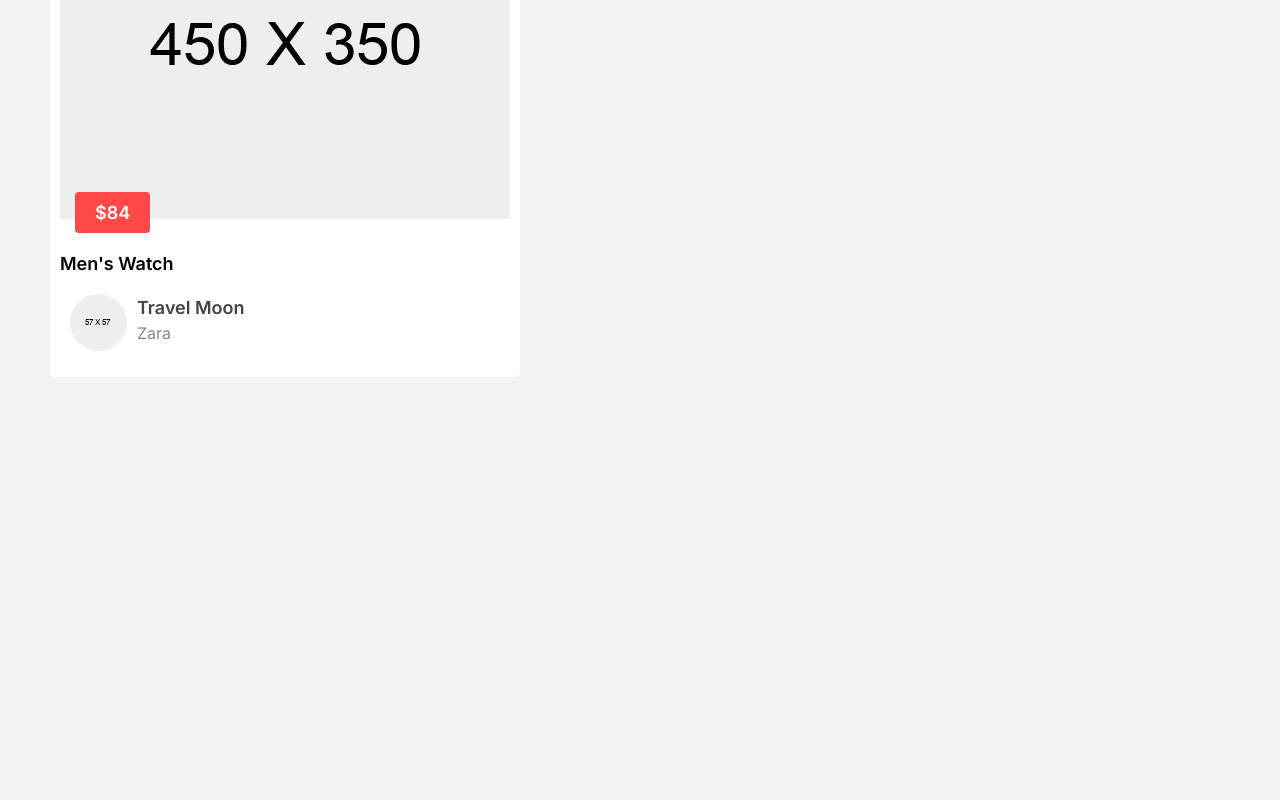
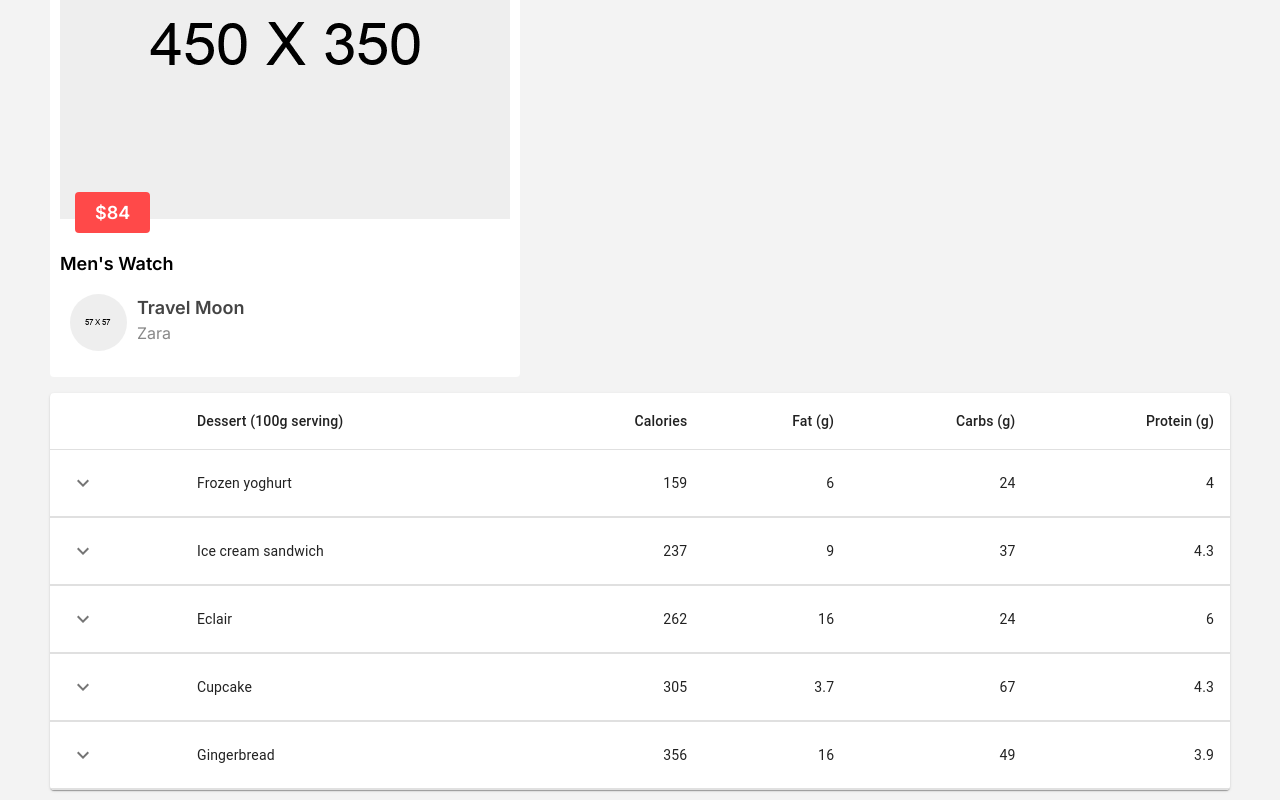
Before and after one commit to Haris-mlna/andaru-partners, a React (Create React App) app: page / in a window 1280 px wide. Shown: the part 4904-5704 px from the top of the page. Before the commit the page ends 5291 px from the top, so only its background shows below. Built offline with nearby package versions, Linux system fonts and the light colour scheme.

Commit message:
update table.jsx

```diff
--- /dev/null
+++ b/src/components/Organism/table/table.jsx
@@ -0,0 +1,153 @@
+import * as React from 'react';
+import PropTypes from 'prop-types';
+import Box from '@mui/material/Box';
+import Collapse from '@mui/material/Collapse';
+import IconButton from '@mui/material/IconButton';
+import Table from '@mui/material/Table';
+import TableBody from '@mui/material/TableBody';
+import TableCell from '@mui/material/TableCell';
+import TableContainer from '@mui/material/TableContainer';
+import TableHead from '@mui/material/TableHead';
+import TableRow from '@mui/material/TableRow';
+import Typography from '@mui/material/Typography';
+import Paper from '@mui/material/Paper';
+import KeyboardArrowDownIcon from '@mui/icons-material/KeyboardArrowDown';
+import KeyboardArrowUpIcon from '@mui/icons-material/KeyboardArrowUp';
+
+function createData(name, calories, fat, carbs, protein, price) {
+  return {
+    name,
+    calories,
+    fat,
+    carbs,
+    protein,
+    price,
+    history: [
+      {
+        date: '2020-01-05',
+        customerId: '11091700',
+        amount: 3,
+      },
+      {
+        date: '2020-01-02',
+        customerId: 'Anonymous',
+        amount: 1,
+      },
+    ],
+  };
+}
+
+function Row(props) {
+  const { row } = props;
+  const [open, setOpen] = React.useState(false);
+
+  return (
+    <React.Fragment>
+      <TableRow sx={{ '& > *': { borderBottom: 'unset' } }}>
+        <TableCell>
+          <IconButton
+            aria-label="expand row"
+            size="small"
+            onClick={() => setOpen(!open)}
+          >
+            {open ? <KeyboardArrowUpIcon /> : <KeyboardArrowDownIcon />}
+          </IconButton>
+        </TableCell>
+        <TableCell component="th" scope="row">
+          {row.name}
+        </TableCell>
+        <TableCell align="right">{row.calories}</TableCell>
+        <TableCell align="right">{row.fat}</TableCell>
+        <TableCell align="right">{row.carbs}</TableCell>
+        <TableCell align="right">{row.protein}</TableCell>
+      </TableRow>
+      <TableRow>
+        <TableCell style={{ paddingBottom: 0, paddingTop: 0 }} colSpan={6}>
+          <Collapse in={open} timeout="auto" unmountOnExit>
+            <Box sx={{ margin: 1 }}>
+              <Typography variant="h6" gutterBottom component="div">
+                History
+              </Typography>
+              <Table size="small" aria-label="purchases">
+                <TableHead>
+                  <TableRow>
+                    <TableCell>Date</TableCell>
+                    <TableCell>Customer</TableCell>
+                    <TableCell align="right">Amount</TableCell>
+                    <TableCell align="right">Total price ($)</TableCell>
+                  </TableRow>
+                </TableHead>
+                <TableBody>
+                  {row.history.map((historyRow) => (
+                    <TableRow key={historyRow.date}>
+                      <TableCell component="th" scope="row">
+                        {historyRow.date}
+                      </TableCell>
+                      <TableCell>{historyRow.customerId}</TableCell>
+                      <TableCell align="right">{historyRow.amount}</TableCell>
+                      <TableCell align="right">
+                        {Math.round(historyRow.amount * row.price * 100) / 100}
+                      </TableCell>
+                    </TableRow>
+                  ))}
+                </TableBody>
+              </Table>
+            </Box>
+          </Collapse>
+        </TableCell>
+      </TableRow>
+    </React.Fragment>
+  );
+}
+
+Row.propTypes = {
+  row: PropTypes.shape({
+    calories: PropTypes.number.isRequired,
+    carbs: PropTypes.number.isRequired,
+    fat: PropTypes.number.isRequired,
+    history: PropTypes.arrayOf(
+      PropTypes.shape({
+        amount: PropTypes.number.isRequired,
+        customerId: PropTypes.string.isRequired,
+        date: PropTypes.string.isRequired,
+      }),
+    ).isRequired,
+    name: PropTypes.string.isRequired,
+    price: PropTypes.number.isRequired,
+    protein: PropTypes.number.isRequired,
+  }).isRequired,
+};
+
+const rows = [
+  createData('Frozen yoghurt', 159, 6.0, 24, 4.0, 3.99),
+  createData('Ice cream sandwich', 237, 9.0, 37, 4.3, 4.99),
+  createData('Eclair', 262, 16.0, 24, 6.0, 3.79),
+  createData('Cupcake', 305, 3.7, 67, 4.3, 2.5),
+  createData('Gingerbread', 356, 16.0, 49, 3.9, 1.5),
+];
+
+
+
+export default function CollapsibleTable() {
+  return (
+    <TableContainer component={Paper}>
+      <Table aria-label="collapsible table">
+        <TableHead>
+          <TableRow>
+            <TableCell />
+            <TableCell>Dessert (100g serving)</TableCell>
+            <TableCell align="right">Calories</TableCell>
+            <TableCell align="right">Fat&nbsp;(g)</TableCell>
+            <TableCell align="right">Carbs&nbsp;(g)</TableCell>
+            <TableCell align="right">Protein&nbsp;(g)</TableCell>
+          </TableRow>
+        </TableHead>
+        <TableBody>
+          {rows.map((row) => (
+            <Row key={row.name} row={row} />
+          ))}
+        </TableBody>
+      </Table>
+    </TableContainer>
+  );
+}
--- a/src/pages/home/home.js
+++ b/src/pages/home/home.js
@@ -27,6 +27,7 @@
 import Sidebar from "../../components/Organism/sidebar/sidebar.jsx";
 import Feed from "../../components/Organism/feed/feed.jsx";
 import { CardGroup, CardMarketplace } from "../../components/Molekul/card/card.jsx";
+import CollapsibleTable from "../../components/Organism/table/table.jsx";
 
 const Home = () => {
 
@@ -70,6 +71,7 @@
         <Feed/>
         <CardGroup name={"Travel Moon"} member={"30k member"}/>
         <CardMarketplace price={"$84"} text={`Men's Watch`}/>
+        <CollapsibleTable/>
       </div>
     </div>
   );
```
Also changed, not shown: src/components/Organism/table/table.module.css (added).
